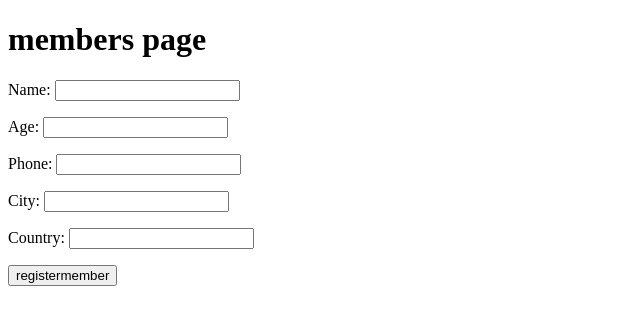
After one commit to Nathnael-Sherry/NATE_DJANGO, a Django app: page /members in a window 1280 px wide. The commit adds this page. Shown: the top 325 px of the page, without its empty margins (0-640 px from the left). Run offline with Django 4.2, Linux system fonts and the light colour scheme.

Commit message:
members form

```diff
--- a/nate_django/forms.py
+++ b/nate_django/forms.py
@@ -7,7 +7,14 @@ class user_reg(forms.Form):
     password = forms.CharField()
 
 
-
 class user_login(forms.Form):
     username = forms.CharField(max_length=100)
     user_password = forms.CharField()
+
+
+class members_reg(forms.Form):
+    Name = forms.CharField(max_length=100)
+    Age = forms.CharField(max_length=100)
+    Phone = forms.CharField(max_length=100)
+    City = forms.CharField(max_length=100)
+    Country = forms.CharField(max_length=100)
--- a/nate_django/urls.py
+++ b/nate_django/urls.py
@@ -27,5 +27,7 @@ urlpatterns = [
     path('testimonials', views.testimonials, name='testimonials'),
     path('contact2', views.contact2, name='contact2'),
     path('services2', views.services2, name='services2'),
-    path('index', views.index, name='index')
+    path('index', views.index, name='index'),
+    path('register', views.reg, name='register'),
+    path('members', views.members, name='members')
 ]
--- a/nate_django/views.py
+++ b/nate_django/views.py
@@ -1,4 +1,6 @@
 from django.shortcuts import render
+from .forms import user_reg
+from .forms import members_reg
 
 
 def home(request):
@@ -35,3 +37,43 @@ def services2(request):
 
 def index(request):
     return render(request, "index.html")
+
+
+def reg(request):
+    submit_button = request.POST.get("sherry")
+    name = ''
+    email = ''
+    password = ''
+
+    reg_form = user_reg(request.POST or None)
+    if reg_form.is_valid():
+        name = reg_form.cleaned_data.get("name")
+        email = reg_form.cleaned_data.get("email")
+        password = reg_form.cleaned_data.get("password")
+    context = {'reg_form': reg_form, 'name': name, 'email': email, 'password': password, 'submit_button': submit_button}
+    return render(request, 'register.html', context)
+
+def members(request):
+    submit_members = request.POST.get("members")
+    Name =''
+    Age =''
+    Phone =''
+    City =''
+    Country =''
+
+    reg_members_form = members_reg(request.POST or None)
+    if reg_members_form.is_valid():
+        Name = reg_members_form.cleaned_data.get("Name")
+        Age = reg_members_form.cleaned_data.get("Age")
+        Phone = reg_members_form.cleaned_data.get("Phone")
+        City = reg_members_form.cleaned_data.get("City")
+        Country = reg_members_form.cleaned_data.get("Country")
+    context = {'reg_members_form': reg_members_form,
+               'Name':Name,
+               'Age':Age,
+               'Phone':Phone,
+               'City':City,
+               'Country':Country,
+               'submit_members':submit_members
+    }
+    return render(request, 'members.html',context)
--- /dev/null
+++ b/templates/members.html
@@ -0,0 +1,25 @@
+<!DOCTYPE html>
+<html lang="en">
+<head>
+    <meta charset="UTF-8">
+    <title>Members form</title>
+</head>
+<body>
+<h1>members page</h1>
+<form action="" method="POST">
+
+    {% csrf_token %}
+    {{ reg_members_form.as_p }}
+    <input type="submit" name="members" value="registermember">
+</form>
+
+{% if submit_members == "registermember" %}
+    {{ Name }}
+    {{ Age }}
+    {{ Phone }}
+    {{ City }}
+    {{ Country }}
+
+{% endif %}
+</body>
+</html>
```
Also changed, not shown: templates/register.html (+7 -1 lines).
